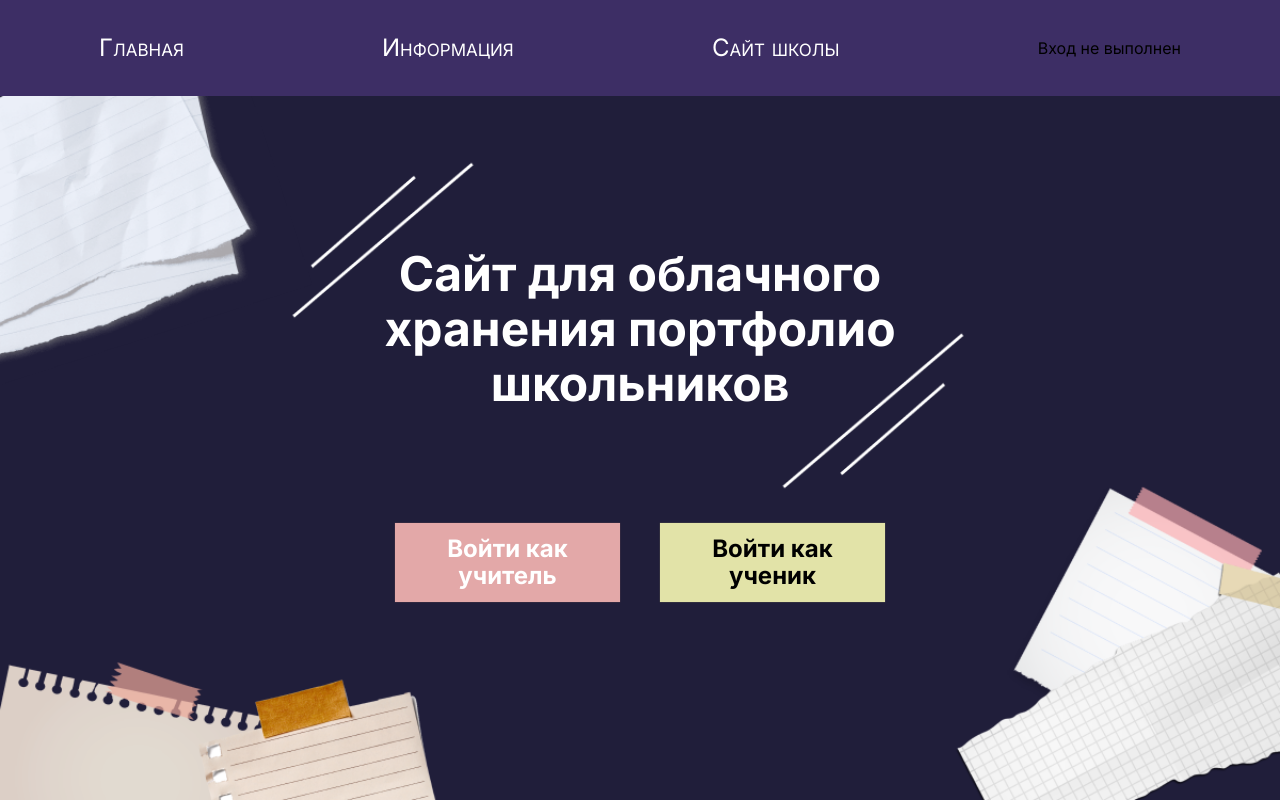
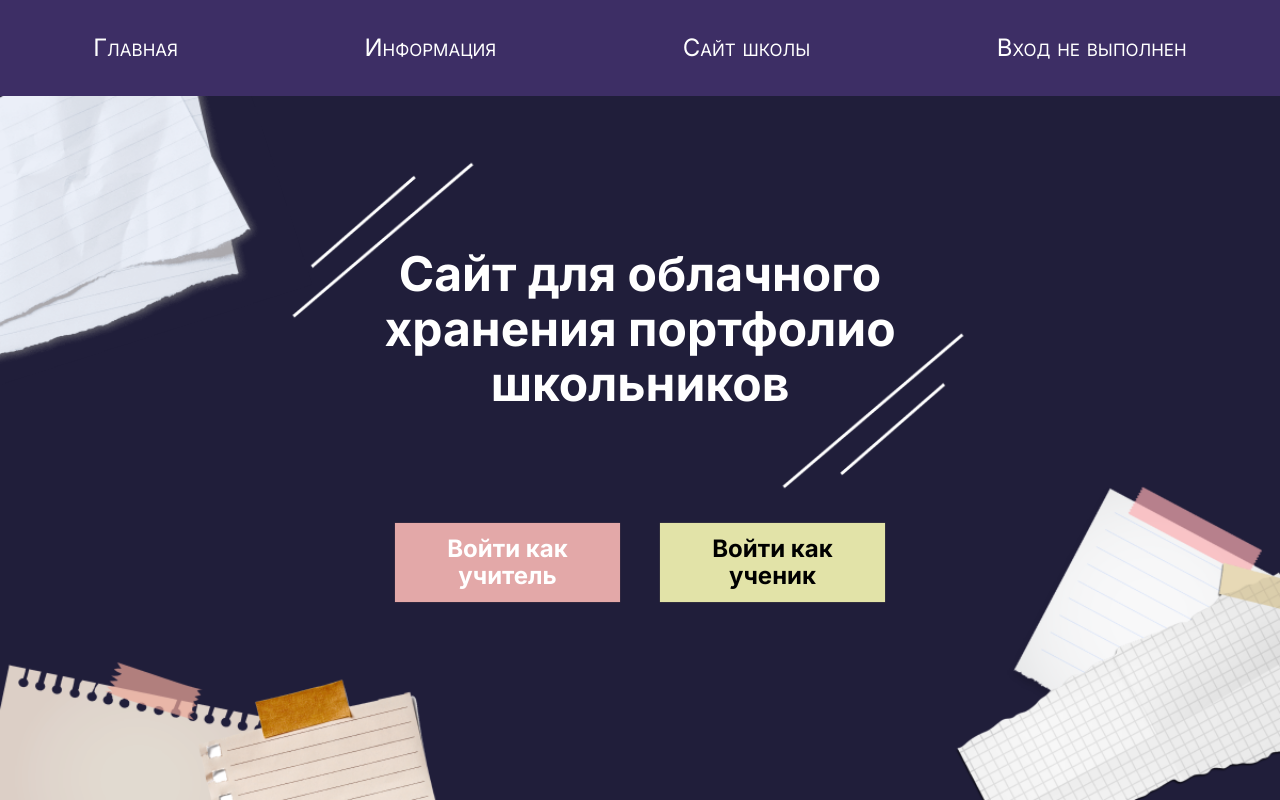
Before and after one commit to Winushkin/PortKeeper, a Flask app: page / in a window 1280 px wide. Run offline with Flask 3, Linux system fonts and the light colour scheme; parts of the project's set-up code (start-up, migrations or seed data) failed here and were passed over.

Commit message:
class header-nav-text

```diff
--- a/static/css/styles.css
+++ b/static/css/styles.css
@@ -31,6 +31,16 @@ header {
 .link-a {
     font-variant: small-caps;
 }
+
+.header-nav-text {
+    /* margin-top: 25px; */
+    text-decoration: none;
+    color: white;
+    font-family: Inter;
+    font-size: 24px;
+    font-variant: small-caps;
+}
+
 .link-a:hover {
     text-decoration: underline;
     color: #ffffff68;
```
